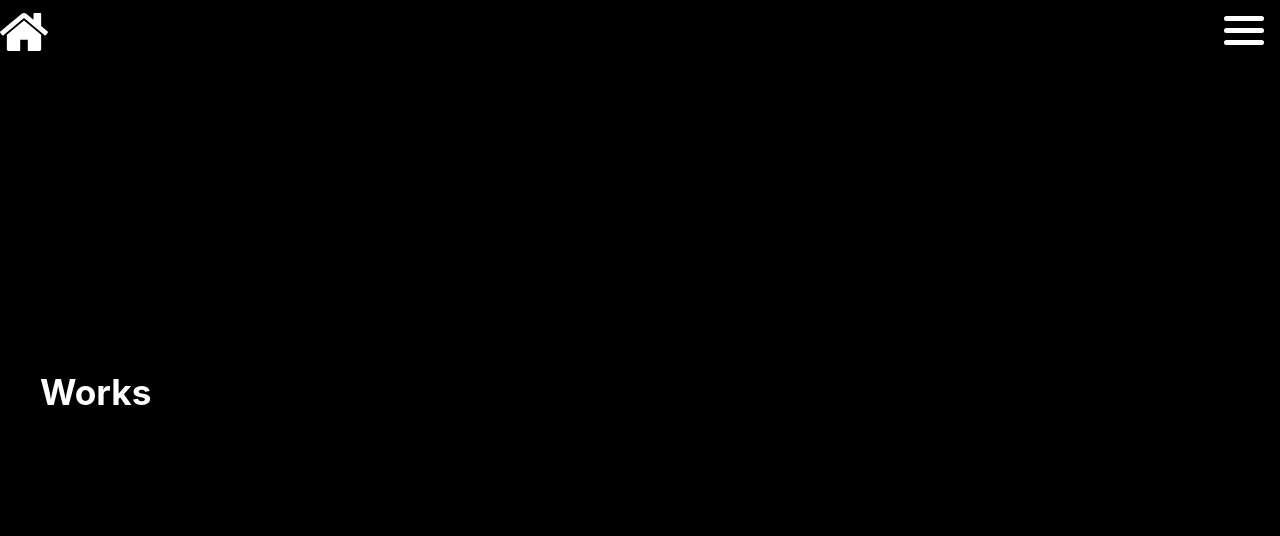
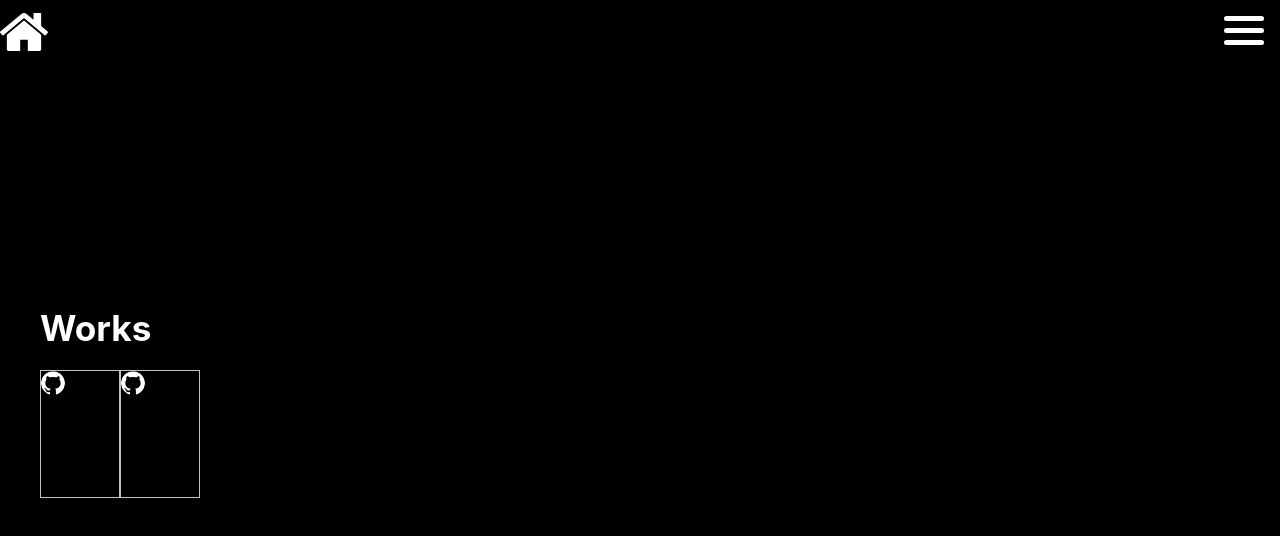
Before and after one commit to Samarit/portfolio, a React (Create React App) app in the folder client/: page /works in a window 1280 px wide. Shown: the top 536 px of the page. Built offline with nearby package versions, Linux system fonts and the light colour scheme.

Commit message:
WorkCard component formed

```diff
--- a/client/src/components/ContactLink.jsx
+++ b/client/src/components/IconLink.jsx
@@ -1,6 +1,6 @@
 import IconSVG from "./IconSVG";
 
-export default function ContactLink( {id, url} ) {
+export default function IconLink( {id, url} ) {
   return (
     <a href={`https://${url}`}>
       <IconSVG id={id}/>
--- a/client/src/components/Navbar.jsx
+++ b/client/src/components/Navbar.jsx
@@ -3,7 +3,7 @@ import { Link } from "react-router-dom"
 import { NavbarExpand } from "../App"
 import contacts from "../contacts";
 import routes from "../routes"
-import ContactLink from "./ContactLink"
+import IconLink from "./IconLink"
 
 export default function Navbar() {
 
@@ -51,7 +51,7 @@ export default function Navbar() {
 
         <div className="contact-links">
 
-            {contacts.map( (contact) => <ContactLink id={contact.id} url={contact.url} key={contact.index} /> )}
+            {contacts.map( (contact) => <IconLink id={contact.id} url={contact.url} key={contact.index} /> )}
 
         </div>
 
--- /dev/null
+++ b/client/src/components/WorkCard.jsx
@@ -0,0 +1,13 @@
+import IconLink from "./IconLink"
+
+const _iconOnCLick = (e) => {
+  e.stopPropagation()
+}
+
+export default function WorkCard( {id, url, urlGit} ) {
+  return (
+    <li className="card work" id={id} >
+      <IconLink id={'github'} url={urlGit} onClick={_iconOnCLick}/>
+    </li>
+  )
+}
--- a/client/src/css/pages/TitlePage.sass
+++ b/client/src/css/pages/TitlePage.sass
@@ -17,8 +17,3 @@
     font-size: 1.5rem
     padding: 0.5rem 0.75rem
     text-decoration: none
-    transition: box-shadow 1000ms ease-in
-    box-shadow: 0 0 var.$base-green
-
-    &:hover
-      box-shadow: 100px 0 var.$base-green
--- /dev/null
+++ b/client/src/css/pages/WorksPage.sass
@@ -0,0 +1,19 @@
+.works
+  .works-container
+    display: flex
+
+    .work
+      width: 5rem
+      height: 8rem
+      list-style: none
+      border: 1px solid silver
+
+      a
+        display: block
+        width: 1.5rem
+        height: 1.5rem
+
+        .icon
+          width: 1.5rem
+          height: 1.5rem
+          border-radius: 50%
--- a/client/src/pages/ContactsPage.jsx
+++ b/client/src/pages/ContactsPage.jsx
@@ -1,7 +1,7 @@
 import Form from "../components/Form";
 import '../css/pages/ContactsPage.sass'
 import contacts from '../contacts.js'
-import ContactLink from "../components/ContactLink";
+import IconLink from "../components/IconLink";
 
 export default function ContactsPage() {
 
@@ -13,7 +13,7 @@ export default function ContactsPage() {
 
         {contacts.map( (contact) => (
           <li key={contact.index} >
-            <ContactLink id={contact.id} url={contact.url} />
+            <IconLink id={contact.id} url={contact.url} />
           </li>
         ))}
 
--- a/client/src/pages/WorksPage.jsx
+++ b/client/src/pages/WorksPage.jsx
@@ -1,7 +1,15 @@
+import '../css/pages/WorksPage.sass'
+import WorkCard from "../components/WorkCard";
+
 export default function WorksPage() {
   return (
-    <div className="page">
+    <div className="page works">
       <h1 className="page-title">Works</h1>
+
+      <ul className="works-container">
+        <WorkCard id={'2x2club'} urlGit={'github.com/Samarit/2x2club-speedreading'} />
+        <WorkCard id={'charty'} urlGit={'github.com/Samarit/chart-project'} />
+      </ul>
     </div>
   )
 }
```
